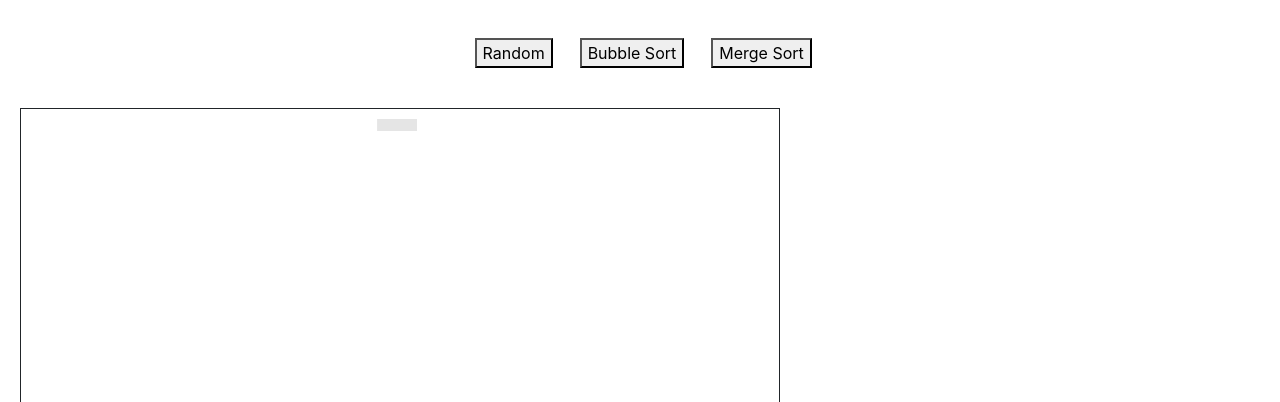
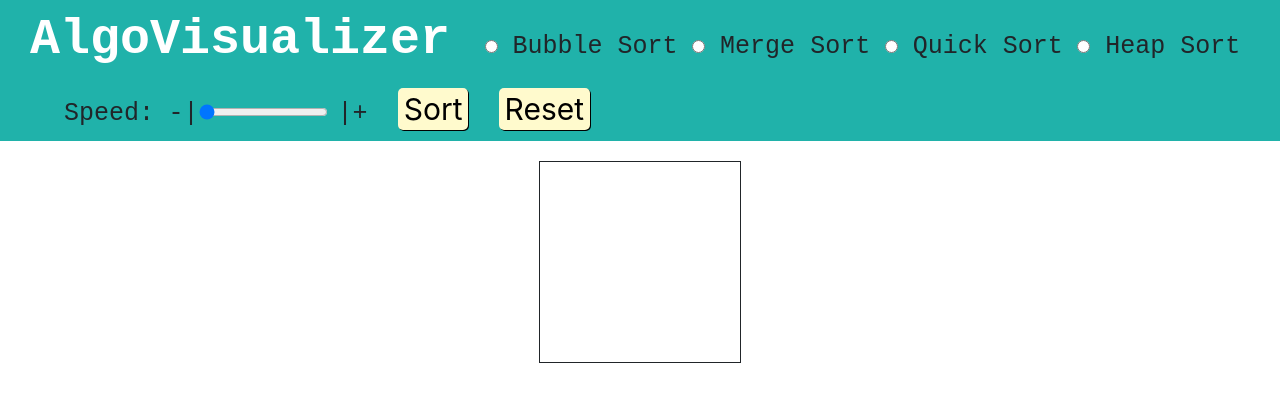
Before and after one commit to nisshar/nisshar.github.io, a plain HTML site: page index.html in a window 1280 px wide. Shown: the top 402 px of the page. Drawn offline with nearby package versions, Linux system fonts and the light colour scheme; files that its build step writes are made by us from their sources.

Commit message:
Update index.html

```diff
--- a/index.html
+++ b/index.html
@@ -1,25 +1,27 @@
 <!DOCTYPE html>
 <html>
     <head>
-    <link rel="stylesheet" type="text/css" href="style.css">
+        <link rel="stylesheet" type="text/css" href="Style/style.css">
         <link rel="stylesheet" href="https://maxcdn.bootstrapcdn.com/bootstrap/4.4.1/css/bootstrap.min.css">
-    <title></title>
     </head>
     <body>
-    <nav>
-        <label class="logo">AlgoVisualizer</label>
-        <button id = "btn" onclick = "generateRandom()"> Random </button>
-        &nbsp;&nbsp;&nbsp;&nbsp;
-        <button id = "btn" onclick = "BubbleSort()"> Bubble Sort </button>
-        &nbsp;&nbsp;&nbsp;&nbsp;
-        <button id = "btn" onclick = "MergeSort()"> Merge Sort </button>
+        <nav id = "nav-bar">
+            <label class = "logo"">AlgoVisualizer</label>
+            <label> <input type = "radio" name = "choice" class = "choice"> Bubble Sort </label>
+            <label> <input type = "radio" name = "choice" class = "choice"> Merge Sort </label>
+            <label> <input type = "radio" name = "choice" class = "choice"> Quick Sort </label>
+            <label> <input type = "radio" name = "choice" class = "choice"> Heap Sort </label>
+            <label id = "slider"> Speed: </label>
+            <label>-|</label><input type="range" min="1" max="100" step="5" value="1" class="slider" id="myRange"><label>|+</label>
+            <button id = "btn1" onclick = "sort()"> Sort </button>
+            <button id = "btn2" onclick = "reset()"> Reset </button>
         </nav>
-    <div class="card-body" style="align-self: center; position:center; top:60px; left:10px; width:800px; height:800px;">
+        <center>
+        <div class="card-body" style="align-self: center; position:center; top:60px; left:10px; width:900px; height:800px;">
             <canvas id="myChart" width="200" height="200" style="border:1px solid"></canvas>
         </div>
-    <div class="bar-item"></div>
+        </center>
+    </body>
     <script src = "https://cdn.jsdelivr.net/npm/chart.js@2.8.0"></script>
-    <script src = "script.js"></script>
-    <script src = "MergeSort.js"></script>
-</body>
+    <script src = "Script/script.js"></script>
 </html>
```
Lines whose indentation alone changed are shown as unchanged.
